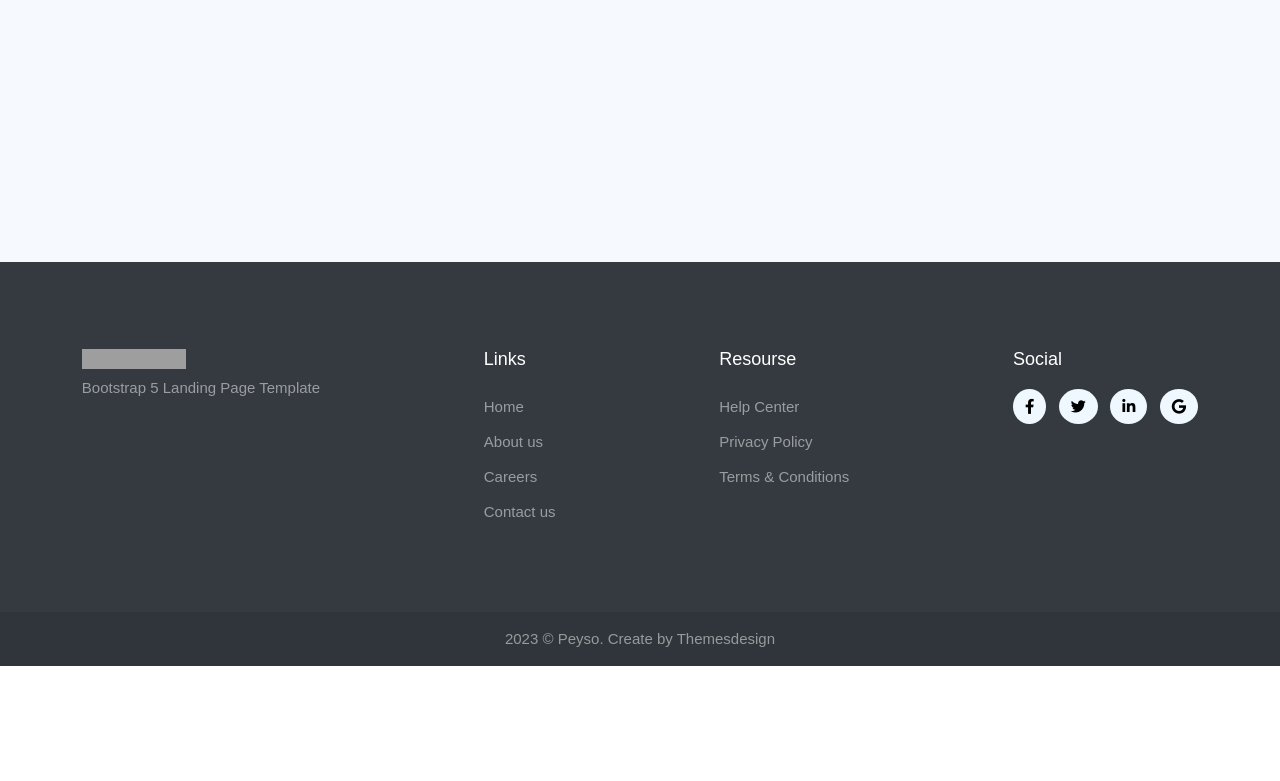
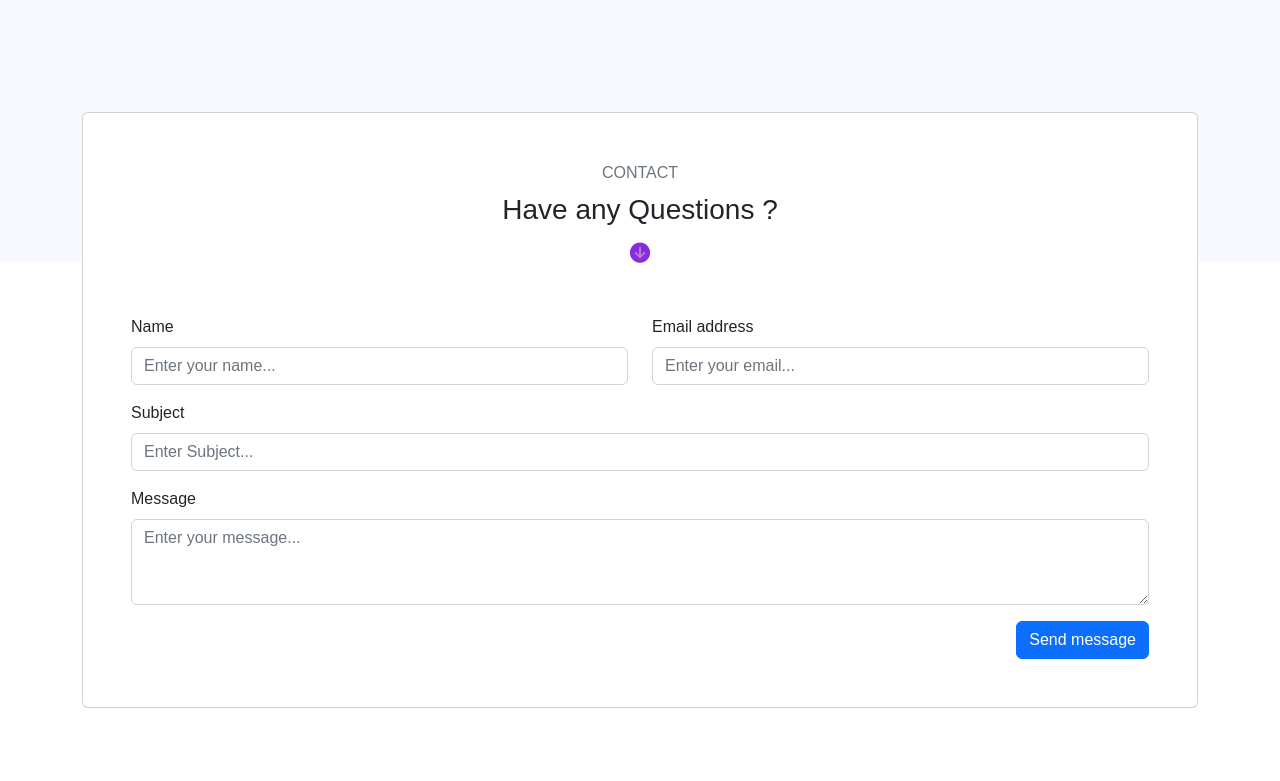
Before and after one commit to Quangbland03/peyso-g2, a plain HTML site: page index.html in a window 1280 px wide. Shown: the part 1159-1940 px from the top of the page. Before the commit the page ends 1825 px from the top, so only its background shows below. Drawn offline with nearby package versions, Linux system fonts and the light colour scheme; grey boxes are pictures that could not be loaded.

Commit message:
hoàn thành

```diff
--- a/index.css
+++ b/index.css
@@ -148,7 +148,9 @@ margin-top: 50px;
     display: flex;
     flex-wrap: wrap;
     justify-content: space-around;
-    width: 1196px;
+    width: 1137px;
+    margin-left: 65px;
+    margin-top: 109px;
 }
 .question-ask{
     height: auto;
@@ -172,3 +174,7 @@ margin-top: 50px;
 .question-ask-flex{
     display: flex;
 }
+#contact{
+    margin-top: -150px;
+    margin-bottom: 150px;
+}
--- a/index.html
+++ b/index.html
@@ -17,9 +17,9 @@
     <div class="cuong"></div>
     <div class="duong"></div>
     <div class="quang"></div>
-    <a href="#"><i class="bi bi-twitter"></i></a>
-    <footer class="quang">
 
+
+<!-- start main plan -->
     <div class="main-plan">
         <div style="margin-top: 108px;">
             <p class="plan-center-title">Plan</p>
@@ -112,7 +112,74 @@
             </div>
 
         </div>
+
     </div>
+    <!-- end start plan -->
+    <section id="contact">
+        <div class="container">
+            <div class="row">
+                <div class="col-lg-12">
+                    <div class="card contact-section-card mb-0">
+                        <div class="card-body p-md-5">
+                            <div class="text-center title mb-5">
+                                <p class="text-muted text-uppercase fw-normal mb-2">Contact</p>
+                                <h3 class="mb-3">Have any Questions ?</h3>
+                                <div class="title-icon position-relative">
+                                    <div class="position-relative">
+                                        <i class="fa-solid fa-circle-arrow-down"></i>
+                                    </div>
+                                </div>
+                            </div>
+
+                            <!-- start form -->
+                            <form class="form-contact">
+                                <p id="error-msg"></p>
+                                <div class="row">
+                                    <div class="col-lg-6">
+                                        <div class="mb-3">
+                                            <label class="form-label" for="name">Name</label>
+                                            <input name="name" id="name" type="text" class="form-control"
+                                                placeholder="Enter your name..." />
+                                        </div>
+                                    </div>
+                                    <div class="col-lg-6">
+                                        <div class="mb-3">
+                                            <label class="form-label" for="email">Email address</label>
+                                            <input name="email" id="email" type="email" class="form-control"
+                                                placeholder="Enter your email..." />
+                                        </div>
+                                    </div>
+                                </div>
+                                <!-- end row -->
+
+                                <div class="mb-3">
+                                    <label class="form-label" for="subject">Subject</label>
+                                    <input name="subject" id="subject" type="text" class="form-control"
+                                        placeholder="Enter Subject..." />
+                                </div>
+
+                                <div class="mb-3">
+                                    <label class="form-label" for="comments">Message</label>
+                                    <textarea name="comments" id="comments" rows="3" class="form-control"
+                                        placeholder="Enter your message..."></textarea>
+                                </div>
+
+                                <div class="text-end">
+                                    <input type="submit" id="submit" name="send" class="submitBnt btn btn-primary"
+                                        value="Send message" />
+
+                                </div>
+                            </form>
+                        </div>
+                    </div>
+                </div>
+            </div>
+            <!-- end row -->
+        </div>
+        <!-- end container -->
+    </section>
+    <!-- start footer -->
+    <footer>
     <div class="footer-information">
         <div>
             <img src="https://themesdesign.in/peyso/layout/images/logo-light.png" alt="" class="icon-peyso">
@@ -158,10 +225,12 @@
             </ul>
         </div>
     </div>
+
     <div class="footer-copyright">
         <p class="footer-copyright-content">2023 © Peyso. Create by Themesdesign</p>
     </div>
 </footer>
+<!-- end footer -->
 
     <script src="https://cdn.jsdelivr.net/npm/@popperjs/core@2.11.6/dist/umd/popper.min.js"
         integrity="sha384-oBqDVmMz9ATKxIep9tiCxS/Z9fNfEXiDAYTujMAeBAsjFuCZSmKbSSUnQlmh/jp3" crossorigin="anonymous">
```
Lines whose indentation alone changed are shown as unchanged.
